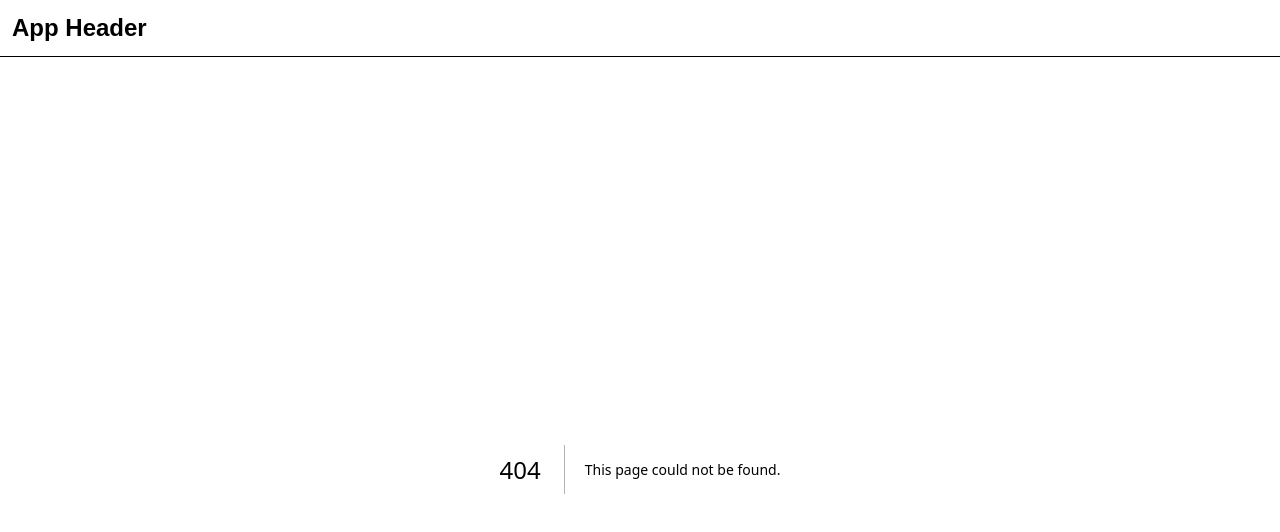
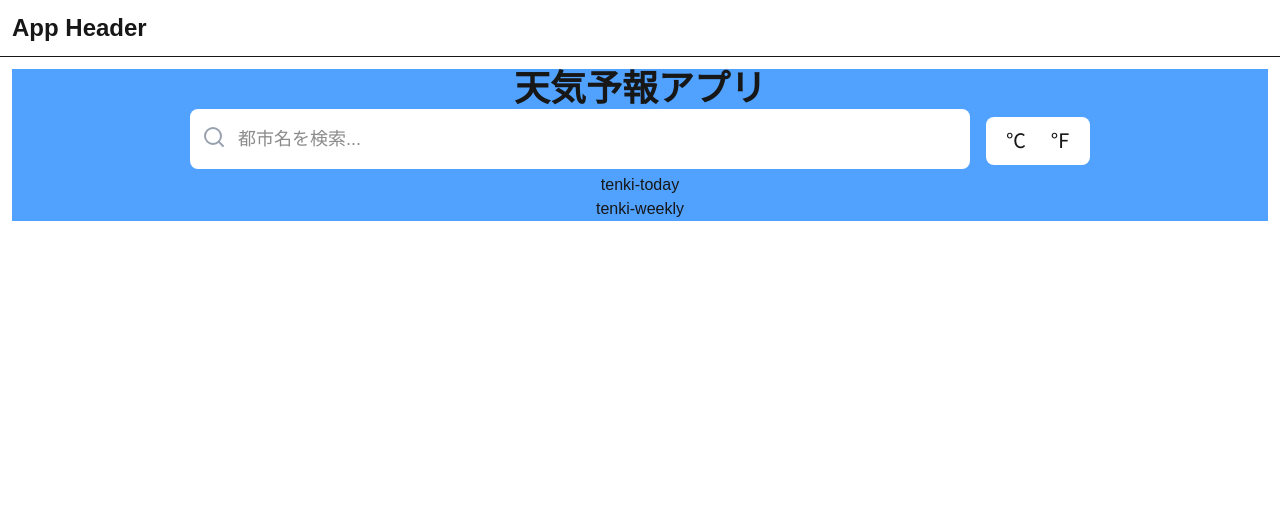
Before and after one commit to ShSato4JPN/sandbox-components, a Next.js app: page /tenki in a window 1280 px wide. Before the commit this address had no page. Shown: the top 532 px of the page. Built offline with nearby package versions, Linux system fonts and the light colour scheme.

Commit message:
feat: add typescript sample

```diff
--- /dev/null
+++ b/src/app/tenki/page.tsx
@@ -0,0 +1,5 @@
+import Tenki from "@/features/tenki";
+
+export default function Page() {
+  return <Tenki />;
+}
--- /dev/null
+++ b/src/features/tenki/index.tsx
@@ -0,0 +1,15 @@
+import TenkiSearch from "@/features/tenki/tenki-search";
+import TenkiToday from "@/features/tenki/tenki-today";
+import TenkiWeekly from "@/features/tenki/tenki-weekly";
+
+export default function Tenki() {
+  return (
+    <div className="grid place-items-center bg-blue-400">
+      <div className="w-full max-w-[900px] grid place-items-center">
+        <TenkiSearch />
+        <TenkiToday />
+        <TenkiWeekly />
+      </div>
+    </div>
+  );
+}
--- /dev/null
+++ b/src/features/tenki/store/tenki.ts
@@ -0,0 +1,4 @@
+import { atom } from "jotai";
+import { Temperature } from "../types/tenki";
+
+export const temperatureUnitAtom = atom<Temperature>("celsius");
--- /dev/null
+++ b/src/features/tenki/tenki-search.tsx
@@ -0,0 +1,29 @@
+import { Search } from "lucide-react";
+
+export default function TenkiSearch() {
+  return (
+    <div className="w-full">
+      <h1 className="text-center text-4xl  font-bold">天気予報アプリ</h1>
+      <div className="grid grid-cols-[2fr_auto] gap-4">
+        <div className="w-full relative">
+          <Search className="absolute left-3 top-4 h-6 w-6 text-gray-400" />
+          <input
+            type="text"
+            className="w-full pl-12 py-4 rounded-lg text-lg bg-white"
+            placeholder="都市名を検索..."
+          />
+        </div>
+        <div className="flex items-center justify-center py-2">
+          <div className="w-full h-full grid grid-cols-2 rounded-lg p-2 bg-white">
+            <button className="px-3 py-0.5 rounded-sm text-xl cursor-pointer">
+              ℃
+            </button>
+            <button className="px-3 py-0.5 rounded-sm text-xl cursor-pointer">
+              ℉
+            </button>
+          </div>
+        </div>
+      </div>
+    </div>
+  );
+}
--- /dev/null
+++ b/src/features/tenki/tenki-today.tsx
@@ -0,0 +1,3 @@
+export default function TenkiToday() {
+  return <div>tenki-today</div>;
+}
--- /dev/null
+++ b/src/features/tenki/tenki-weekly.tsx
@@ -0,0 +1,3 @@
+export default function TenkiWeekly() {
+  return <div>tenki-weekly</div>;
+}
--- /dev/null
+++ b/src/features/tenki/types/tenki.ts
@@ -0,0 +1 @@
+export type Temperature = "celsius" | "fahrenheit";
```
